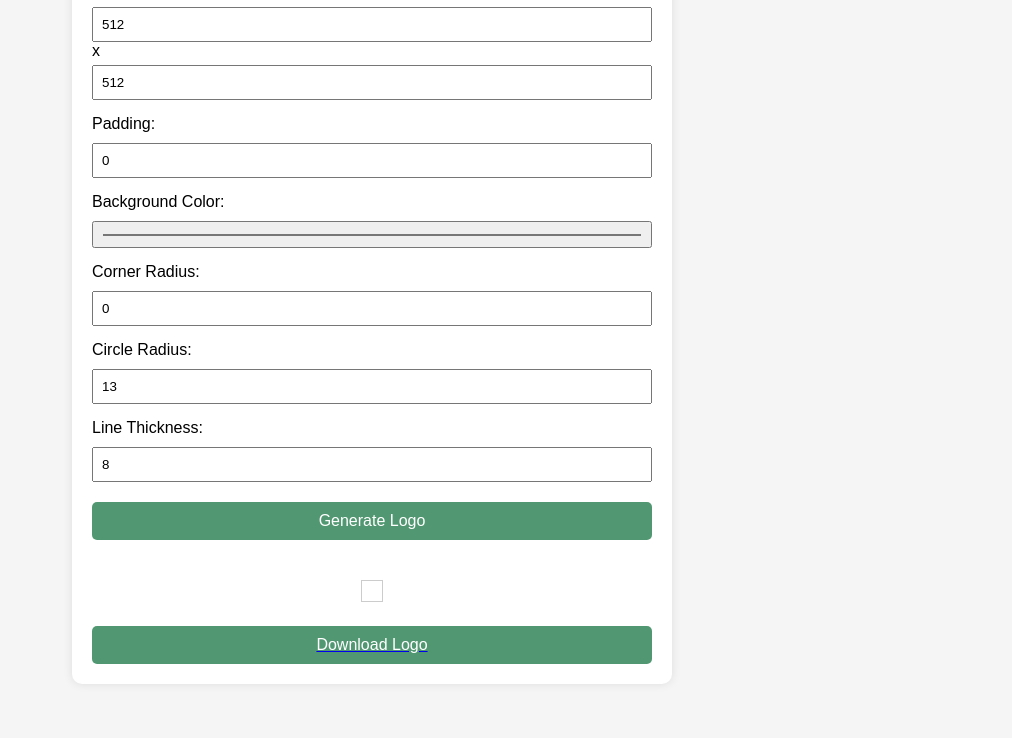
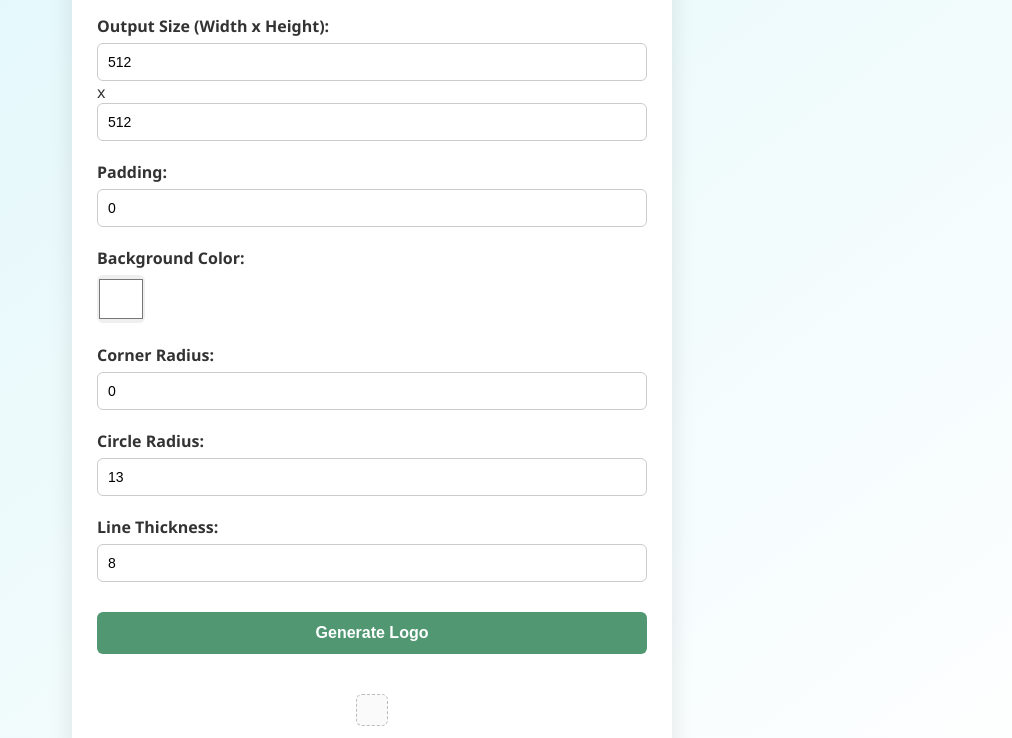
Before and after one commit to decentishDev/logo-generator, a plain HTML site: page index.html in a window 1280 px wide. Shown: the part 118-856 px from the top of the page, without its empty margins (268-1280 px from the left). Before the commit the page ends 822 px from the top, so only its background shows below. Drawn offline with Linux system fonts and the light colour scheme.

Commit message:
Update styles.css

```diff
--- a/styles.css
+++ b/styles.css
@@ -1,3 +1,4 @@
+/* Base reset */
 * {
     margin: 0;
     padding: 0;
@@ -5,51 +6,73 @@
 }
 
 body {
-    font-family: Arial, sans-serif;
-    background-color: #f5f5f5;
-    padding: 20px;
+    font-family: 'Segoe UI', Tahoma, Geneva, Verdana, sans-serif;
+    background: linear-gradient(to bottom right, #e0f7fa, #ffffff);
+    padding: 40px;
+    color: #333;
 }
 
 .container {
     max-width: 600px;
     margin: 0 auto;
     background-color: white;
-    padding: 20px;
-    border-radius: 10px;
-    box-shadow: 0 0 10px rgba(0, 0, 0, 0.1);
+    padding: 30px 25px;
+    border-radius: 12px;
+    box-shadow: 0 8px 25px rgba(0, 0, 0, 0.1);
 }
 
 h1 {
     text-align: center;
+    margin-bottom: 25px;
+    font-size: 28px;
+    color: #333;
+}
+
+.form-group, .form-group-row {
     margin-bottom: 20px;
 }
 
-.form-group {
-    margin-bottom: 15px;
+label {
+    font-weight: 600;
+    margin-bottom: 6px;
+    display: block;
 }
 
-label {
-    display: block;
-    margin-bottom: 5px;
+input[type="number"] {
+    padding: 10px;
+    border: 1px solid #ccc;
+    border-radius: 6px;
+    font-size: 14px;
+    width: 100%;
+    transition: border-color 0.3s;
 }
 
-input[type="number"], input[type="color"] {
-    width: 100%;
-    padding: 8px;
-    margin-top: 5px;
+input[type="number"]:focus {
+    border-color: #519872;
+    outline: none;
+}
+
+input[type="color"] {
+    width: 48px;
+    height: 48px;
+    padding: 0;
+    border: none;
+    border-radius: 6px;
+    cursor: pointer;
 }
 
 button {
-    display: block;
     width: 100%;
-    padding: 10px;
+    padding: 12px;
     background-color: #519872;
     color: white;
     border: none;
-    border-radius: 5px;
+    border-radius: 6px;
     font-size: 16px;
+    font-weight: 600;
     cursor: pointer;
-    margin-top: 20px;
+    transition: background-color 0.3s;
+    margin-top: 10px;
 }
 
 button:hover {
@@ -57,13 +80,31 @@ button:hover {
 }
 
 .output-container {
-    margin-top: 20px;
+    margin-top: 25px;
     text-align: center;
 }
 
 #svgOutput {
     display: inline-block;
-    border: 1px solid #ccc;
-    padding: 10px;
-    margin-top: 20px;
+    border: 1px dashed #bbb;
+    padding: 15px;
+    margin-top: 15px;
+    background-color: #fafafa;
+    border-radius: 6px;
 }
+
+.form-group-row .inline-inputs {
+    display: flex;
+    align-items: center;
+    gap: 10px;
+}
+
+.form-group-row .inline-inputs input {
+    flex: 1;
+}
+
+.form-group-row .inline-inputs span {
+    padding: 0 5px;
+    font-weight: bold;
+    font-size: 18px;
+}
```
